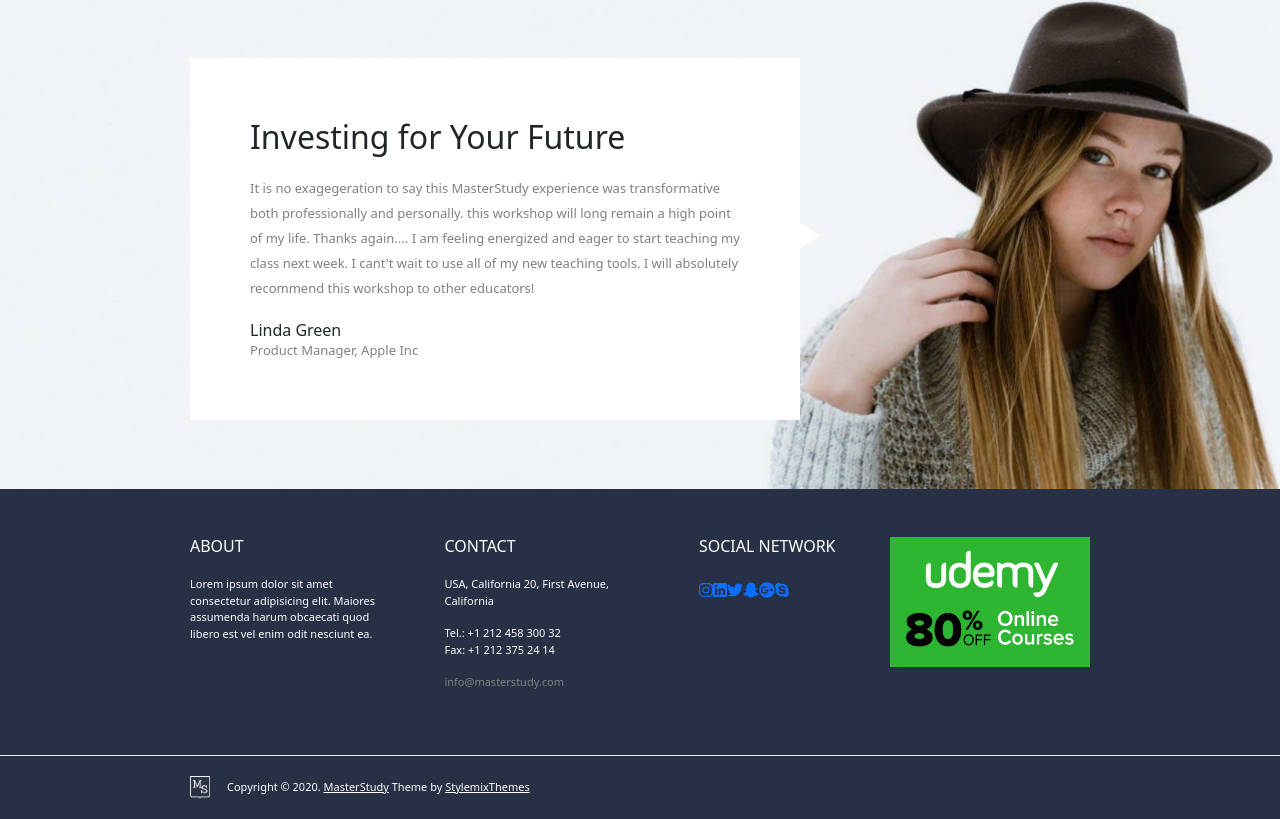
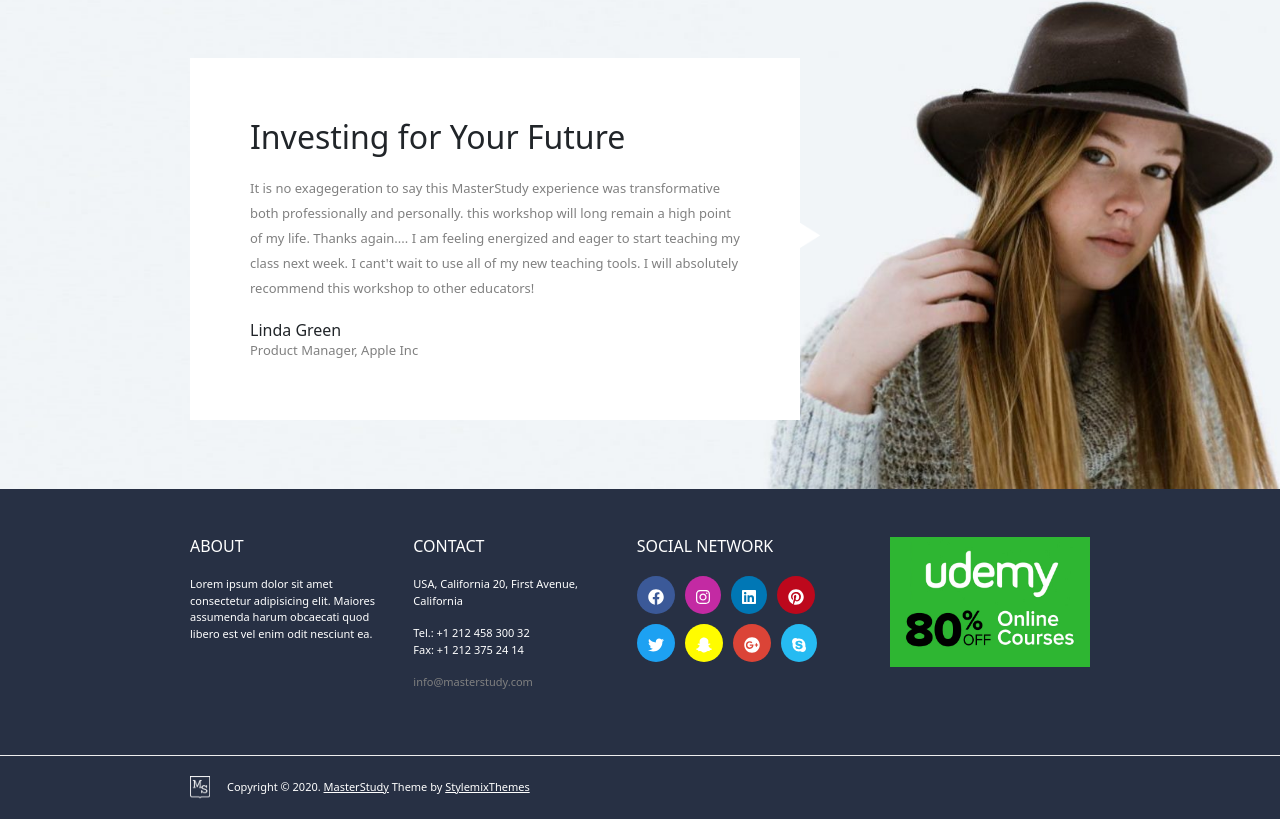
Before and after one commit to lumilio/proj-html-vuejs, a Vue app: page / in a window 1280 px wide. Shown: the part 4165-4984 px from the top of the page. Built offline with nearby package versions, Linux system fonts and the light colour scheme.

Commit message:
Start code refactoring

```diff
--- a/src/components/AppFooter.vue
+++ b/src/components/AppFooter.vue
@@ -18,8 +18,8 @@
                 </div>
                 <div class="content">
                     <h6>SOCIAL NETWORK</h6>
-                    <div class="d-flex">
-                        <div v-for="item in FooterSocialIcons" :key="item.id"><a href="#"><font-awesome-icon :icon="[item.icon_prefix, item.icon_code]"/></a></div>
+                    <div class="d-flex icon-box">
+                        <div class="icon-container" :style="{'background-color': item.color}" v-for="item in FooterSocialIcons" :key="item.id"><a href="#"><font-awesome-icon :icon="[item.icon_prefix, item.icon_code]"/></a></div>
                     </div>
                 </div>
                 <img src="../assets/images/Top-udemy-courses-90-percent-off.jpg" id="pic-sale" alt="">
@@ -50,7 +50,7 @@ export default {
         return {
             FooterSocialIcons:[
                 {
-                    icon_code:'facebbok',
+                    icon_code:'facebook',
                     icon_prefix:'fab',
                     color:'#3b5998',
                 },
@@ -65,7 +65,7 @@ export default {
                     color:'#0077b5',
                 },
                 {
-                    icon_code:'pintarest',
+                    icon_code:'pinterest',
                     icon_prefix:'fab',
                     color:'#bd081c',
                 },
@@ -77,7 +77,7 @@ export default {
                 {
                     icon_code:'snapchat-ghost',
                     icon_prefix:'fab',
-                    color:'',
+                    color:'#FFFC00',
                 },
                 {
                     icon_code:'google-plus',
@@ -138,4 +138,17 @@ h6{
 #mail{
     color: grey;
 }
+.icon-box{
+    max-width: 230px;
+    flex-wrap: wrap;
+}
+.icon-container{
+    padding: 7px 11px ;
+    border-radius: 50%;
+    margin-right: 10px;
+    margin-bottom: 10px;
+}
+.icon-container a{
+    color: white;
+}
 </style>
```
